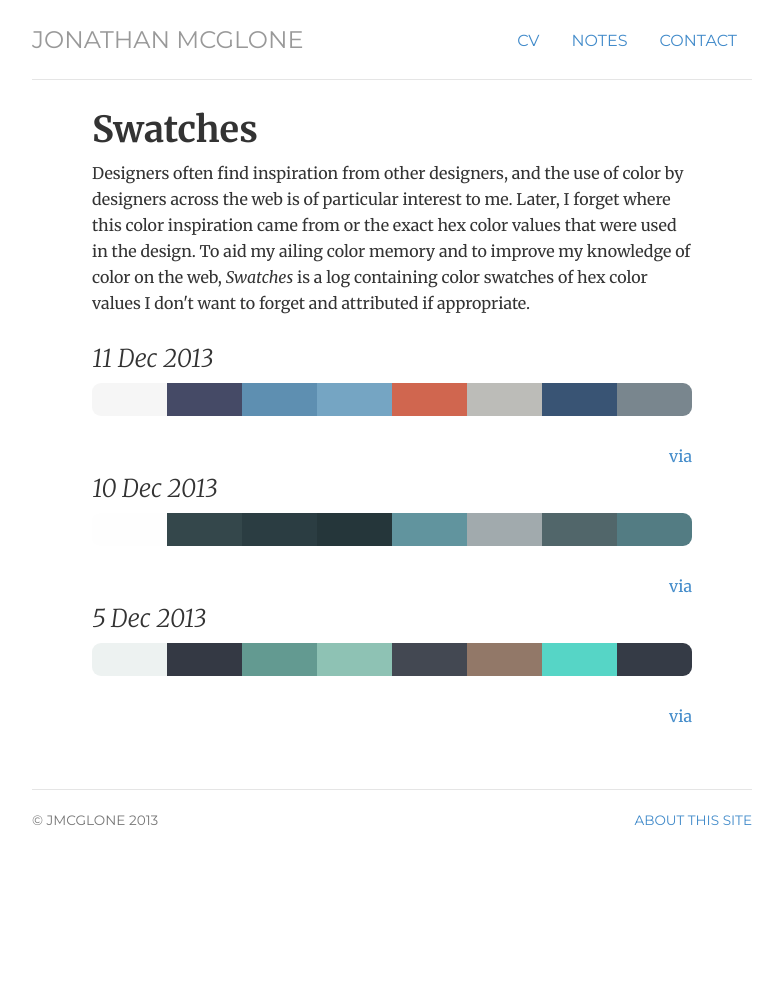
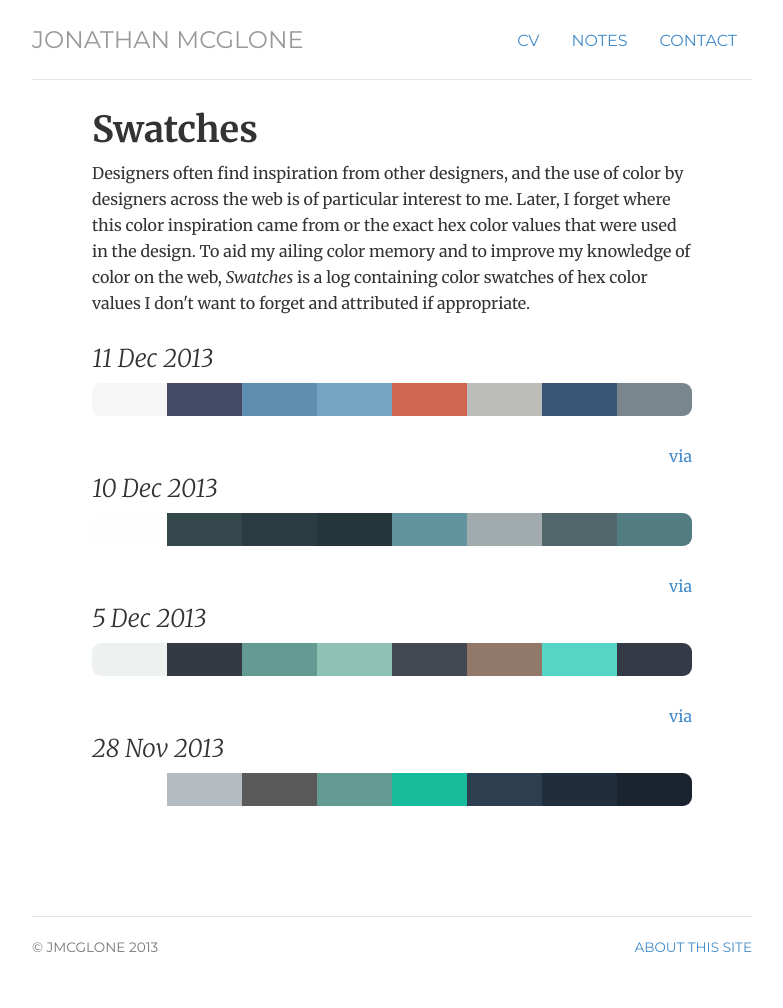
Before and after one commit to jmcglone/jmcglone.github.io, a Jekyll site: the page built from swatches/index.html, in a window 1280 px wide. Shown: the whole page, without its empty margins (248-1031 px from the left). Built offline with Jekyll 4.4.1, drawn with Linux system fonts in a browser that asks for light colours; before the commit the page ends 900 px from its top, so only the background shows below that.

Commit message:
Update index.html
added new swatch for web project

```diff
--- a/swatches/index.html
+++ b/swatches/index.html
@@ -58,6 +58,24 @@ title: Swatches
              <p class="pull-right"><a href="http://dribbble.com/shots/1335526-Analytics-Dash">via</a></p>
   </div><!-- / .note .single -->
 
+
+  <!-- 28 Nov 2013 -->
+  <div class="swatch-log single">
+    <h2 class="date">28 Nov 2013</h2>
+      <!-- Swatch content -->
+              <ul class="swatch">
+                <li class="color">#FFFFFF</li>
+                <li class="color">#B4BCC2</li>
+                <li class="color">#5A5A5A</li>
+                <li class="color">#639A91</li>
+                <li class="color">#18BC9C</li>
+                <li class="color">#2C3E50</li>
+                <li class="color">#202D3B</li>
+                <li class="color">#1a242f</li>
+              </ul>
+             <p class="pull-right"></p>
+  </div><!-- / .note .single -->
+
   <div class="clear"></div>
 
 
```
